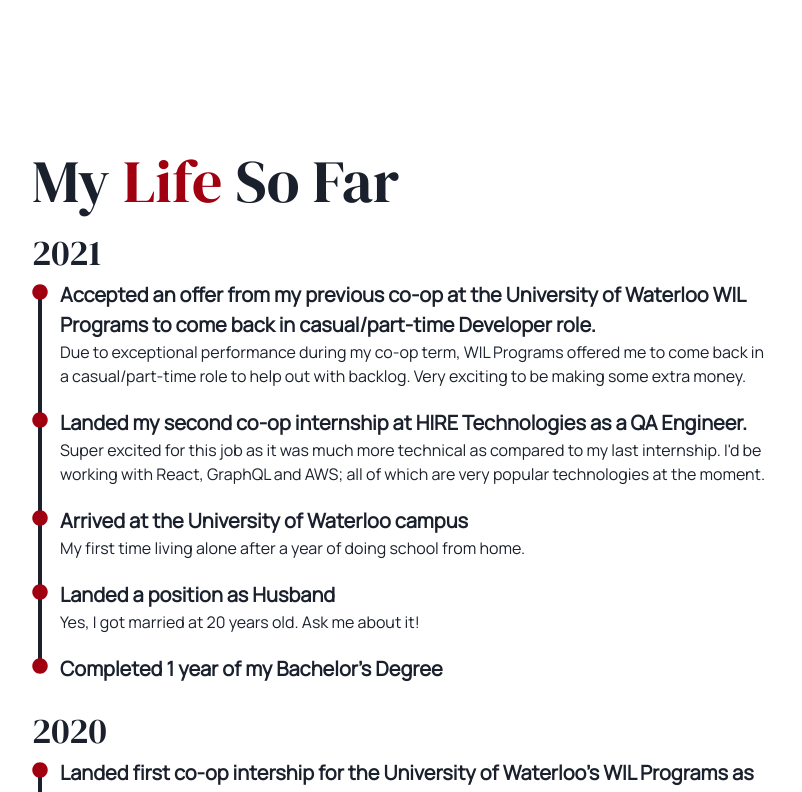
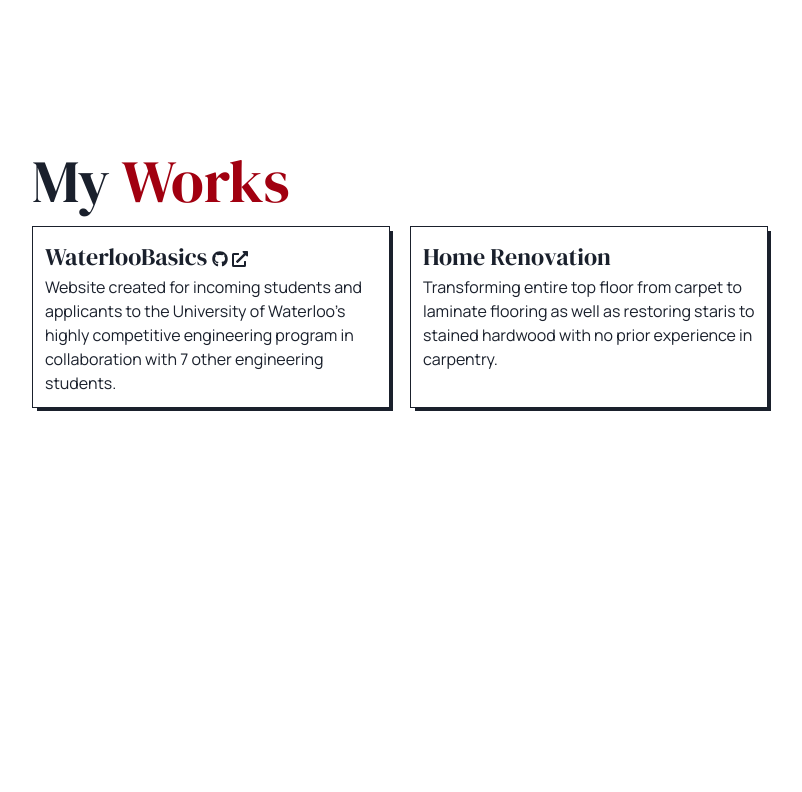
Before and after one commit to ammar-ahmed22/ammarahmedca, a React (Create React App) app in the folder client/: page / in a window 1280 px wide. Shown: the part 840-1632 px from the top of the page, without its empty margins (240-1042 px from the left). Built offline with nearby package versions, Linux system fonts and the light colour scheme.

Commit message:
project cards started

```diff
--- a/client/src/components/Main.js
+++ b/client/src/components/Main.js
@@ -2,6 +2,7 @@ import React from 'react';
 import { Container } from "@chakra-ui/react"
 import Hero from './Hero';
 import About from './About';
+import Projects from './Projects';
 import Timeline from './Timeline';
 
 const Main = () => {
@@ -19,6 +20,7 @@ const Main = () => {
         <Container {...styleProps.container} as="main" >
             <Hero />
             {/* <About /> */}
+            <Projects />
             <Timeline />
         </Container>
     );
--- /dev/null
+++ b/client/src/components/Projects.js
@@ -0,0 +1,98 @@
+import React from 'react';
+import { Text, Box, SimpleGrid, useColorModeValue, Link, Icon } from "@chakra-ui/react"
+import { ExternalLinkIcon } from "@chakra-ui/icons"
+import { FontAwesomeIcon } from "@fortawesome/react-fontawesome"
+
+const ProjectCard = ({ project }) => {
+    const styleProps = {
+        mainBox: {
+            border: "1px solid",
+            borderColor: useColorModeValue("gray.800", "white"),
+            position: "relative",
+            bg: useColorModeValue("white", 'gray.800'),
+            p: 3
+        },
+        afterBox: {
+            position: "absolute",
+            h: "100%",
+            w: "100%",
+            left: ".25rem",
+            top: ".25rem",
+            zIndex: -1,
+            bg: useColorModeValue("gray.800", "white"),
+            content: "' '"
+        }
+    }
+    return (
+        <Box {...styleProps.mainBox} _after={{...styleProps.afterBox}} >
+            <Text fontSize="2xl" fontFamily="heading">
+                {project.title}
+                {" "}
+                <Text as="span" fontSize="md">
+                {project.links.map(link => {
+                    if (link.icon !== "external"){
+                        return <Link><FontAwesomeIcon icon={link.icon}/></Link>
+                    }else{
+                        return <Link> <FontAwesomeIcon icon={"external-link-alt"}/></Link>
+                    }
+                })}
+                </Text>
+            </Text>
+            <Text>{project.description}</Text>
+        </Box>
+    )
+}
+
+const Projects = () => {
+
+    const styleProps = {
+        mainBox: {
+            minH: "100vh"
+        },
+        title: {
+            fontSize: "6xl",
+            fontFamily: "heading",
+            as: "h3",
+        }
+    }
+
+    const projectData = [
+        {
+            title: "WaterlooBasics",
+            links: [
+                {
+                    icon: ['fab', 'github'],
+                    href: "google.ca"
+                },
+                {
+                    icon: "external",
+                    href: "google.ca"
+                }
+            ],
+            description: "Website created for incoming students and applicants to the University of Waterloo's highly competitive engineering program in collaboration with 7 other engineering students.",
+            timeline: "Summer 2020",
+            projectType: ["frontend"],
+            languages: ["HTML/CSS", "JavaScript", "Git"]
+        },
+        {
+            title: "Home Renovation",
+            links: [],
+            description: "Transforming entire top floor from carpet to laminate flooring as well as restoring staris to stained hardwood with no prior experience in carpentry.",
+            timeline: "December 2020",
+            projectType: ["project management", "engineering"],
+            languages: []
+        }
+    ]
+
+    return (
+        <Box {...styleProps.mainBox} >
+            <Text {...styleProps.title}>My <Text color={useColorModeValue("primaryLight", "primaryDark")} as="span">Works</Text></Text>
+            <SimpleGrid columns={2} spacing={5}>
+                <ProjectCard project={projectData[0]}/>
+                <ProjectCard project={projectData[1]}/>
+            </SimpleGrid>
+        </Box>
+    );
+}
+
+export default Projects;
--- a/client/src/index.js
+++ b/client/src/index.js
@@ -6,9 +6,9 @@ import { ChakraProvider, extendTheme, ColorModeScript } from "@chakra-ui/react"
 
 import { library } from "@fortawesome/fontawesome-svg-core"
 import { fab } from "@fortawesome/free-brands-svg-icons"
-import { faFileDownload, faCircle } from "@fortawesome/free-solid-svg-icons"
+import { faFileDownload, faCircle, faExternalLinkAlt } from "@fortawesome/free-solid-svg-icons"
 
-library.add(fab, faFileDownload, faCircle)
+library.add(fab, faFileDownload, faCircle, faExternalLinkAlt)
 
 const fonts = {
   body: "Manrope, sans-serif",
```
